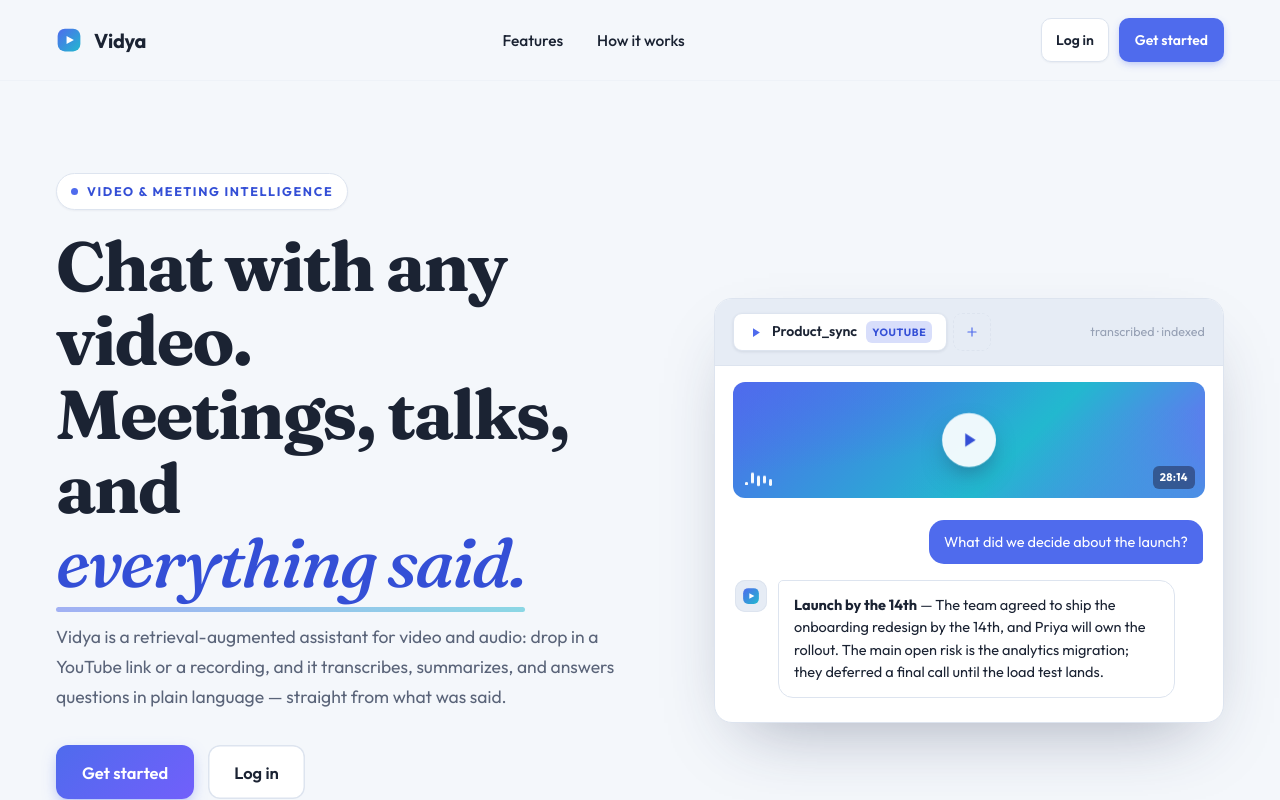
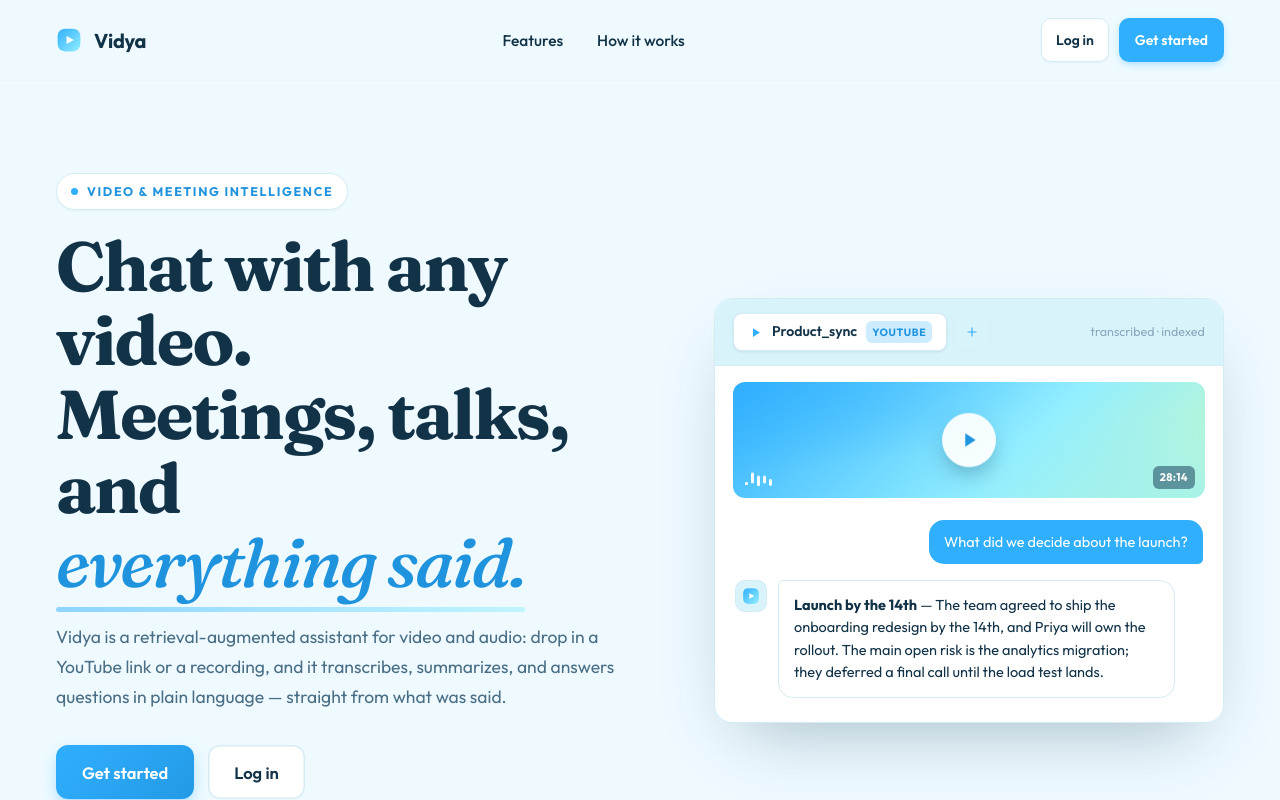
Before and after one commit to LetC0de/Ai-video-assistant, a React (Vite) app in the folder frontend/: page / in a window 1280 px wide. Built offline with nearby package versions, Linux system fonts and the light colour scheme; no server answers.

Commit message:
fix: update theme colors for porcelain and midnight for improved visual consistency

```diff
--- a/frontend/src/components/ThemeSwitcher.tsx
+++ b/frontend/src/components/ThemeSwitcher.tsx
@@ -4,10 +4,10 @@ import './ThemeSwitcher.css';
 export type ThemeName = 'porcelain' | 'sakura' | 'forest' | 'midnight';
 
 const THEMES: { name: ThemeName; label: string; swatch: string }[] = [
-  { name: 'porcelain', label: 'Porcelain', swatch: '#4f6bed' },
+  { name: 'porcelain', label: 'Porcelain', swatch: '#30afff' },
   { name: 'sakura', label: 'Sakura', swatch: '#ffbe91' },
   { name: 'forest', label: 'Forest', swatch: '#546b41' },
-  { name: 'midnight', label: 'Midnight', swatch: '#845ef7' },
+  { name: 'midnight', label: 'Midnight', swatch: '#995f2f' },
 ];
 
 const STORAGE_KEY = 'vidya-theme';
--- a/frontend/src/index.css
+++ b/frontend/src/index.css
@@ -9,42 +9,45 @@
 @import url('https://fonts.googleapis.com/css2?family=Fraunces:ital,opsz,wght@0,9..144,500;0,9..144,600;0,9..144,700;0,9..144,900;1,9..144,500;1,9..144,600;1,9..144,700&family=Outfit:wght@300;400;500;600;700&display=swap');
 
 :root {
-  /* ===== THEME: porcelain (default) — LIGHTEST: cool ice + indigo → violet ===== */
-  --bg: #f4f7fb;
-  --bg-deep: #e6ecf5;
-  --bg-rgb: 244, 247, 251;
+  /* ===== THEME: porcelain (default) — LIGHT: sky + aqua + mint ===== */
+  --bg: #eefaff;             /* palest sky tint */
+  --bg-deep: #d9f3fb;
+  --bg-rgb: 238, 250, 255;
   --surface: #ffffff;
   --surface-2: #ffffff;
 
   /* 0 = no ambient blobs (flat); 1 = full ambient aurora */
   --ambient: 1;
 
-  --ink: #1b2333;
-  --ink-soft: #5a6479;
-  --ink-faint: #97a1b5;
+  --ink: #123247;            /* deep navy from the sky tone (soft, not black) */
+  --ink-soft: #4a6e85;
+  --ink-faint: #8aa9bd;
 
-  --line: #dde4ef;
-  --line-soft: #eef2f8;
+  --line: #d4ecf5;
+  --line-soft: #eaf6fb;
 
-  --brand: #4f6bed;          /* indigo */
-  --brand-deep: #344fd6;
-  --brand-glow: rgba(79, 107, 237, 0.22);
-  --brand-rgb: 79, 107, 237;
+  /* The 4 cool tones: #30AFFF sky · #92EEFF aqua · #D8FFC5 mint · #C4F7CA mint-2.
+     Sky carries buttons (deep enough for white text); aqua/mint drive the ambient
+     blobs, video card and soft washes. */
+  --brand: #30afff;          /* sky */
+  --brand-deep: #1f93dd;
+  --brand-glow: rgba(48, 175, 255, 0.24);
+  --brand-rgb: 48, 175, 255;
 
-  --spark: #22b8cf;          /* cyan (gradient partner) */
-  --spark-soft: #d3f3f8;
-  --accent-rgb: 34, 184, 207;
+  --spark: #92eeff;          /* aqua (heading gradient + accent) */
+  --spark-soft: #d6f7fd;
+  --accent-rgb: 146, 238, 255;
 
-  --indigo: #7c5cff;         /* violet — gives buttons a deep indigo→violet sweep */
-  --indigo-soft: #e6e2ff;
-  --pink: #f06595;
-  --pink-soft: #fce0ea;
-  --amber: #f59f00;
-  --amber-soft: #fdeccb;
-  --leaf: #2f9e44;           /* green */
+  --indigo: #1f93dd;         /* deepened sky — gives buttons a sky→azure sweep */
+  --indigo-soft: #d6f7fd;
+  --pink: #c4f7ca;           /* mint-2 */
+  --pink-soft: #e4fbe7;
+  --amber: #d8ffc5;          /* mint */
+  --amber-soft: #ecfde3;
+  --leaf: #2f9e44;           /* green (semantic, kept legible) */
   --leaf-soft: #dcefe1;
   --leaf-rgb: 47, 158, 68;
-  --blue: #1c7ed6;           /* sky */
+  --blue: #1c7ed6;           /* sky-deep */
   --blue-soft: #d8eaf8;
 
   --danger: #e03131;
@@ -52,21 +55,21 @@
   --danger-line: #f4c2c2;
   --success: #2f9e44;
 
-  --theme-shadow-rgb: 35, 45, 80;
-  --overlay-bg: rgba(27, 35, 51, 0.4);
+  --theme-shadow-rgb: 30, 70, 95;
+  --overlay-bg: rgba(18, 50, 71, 0.4);
 
-  --blob-violet: #d8e0ff;
-  --blob-spark: #d3f3f8;
-  --blob-indigo: #e0e6ff;
+  --blob-violet: #30afff;     /* sky */
+  --blob-spark: #92eeff;      /* aqua */
+  --blob-indigo: #c4f7ca;     /* mint-2 */
 
-  --video-1: #4f6bed;
-  --video-2: #22b8cf;
-  --video-3: #7c5cff;
-  --video-wash: rgba(20, 28, 55, 0.55);
+  --video-1: #30afff;
+  --video-2: #92eeff;
+  --video-3: #c4f7ca;
+  --video-wash: rgba(18, 50, 71, 0.5);
 
   /* Code block: dark on light themes */
-  --code-bg: #1c2333;
-  --code-ink: #e8edff;
+  --code-bg: #14304a;
+  --code-ink: #e2f6ff;
 
   --shadow-sm: 0 1px 2px rgba(var(--theme-shadow-rgb), 0.07);
   --shadow-md: 0 6px 18px -6px rgba(var(--theme-shadow-rgb), 0.18);
@@ -219,63 +222,63 @@
   --code-ink: #e9efd9;
 }
 
-/* ===== THEME: midnight — DARKEST: electric violet + cyan + blue ===== */
+/* ===== THEME: midnight — DARK: warm terracotta-brown + rust + olive + gold ===== */
 [data-theme='midnight'] {
-  --bg: #14122b;
-  --bg-deep: #1d1a3a;
-  --bg-rgb: 20, 18, 43;
-  --surface: #211e40;
-  --surface-2: #211e40;
+  --bg: #1c120b;             /* deepest brown (from #622B14) */
+  --bg-deep: #251710;
+  --bg-rgb: 28, 18, 11;
+  --surface: #2b1c12;
+  --surface-2: #2b1c12;
 
   --ambient: 1;
 
-  --ink: #ece9ff;
-  --ink-soft: #b3aed8;
-  --ink-faint: #79719e;
+  --ink: #f0e6d2;            /* pale gold-cream text */
+  --ink-soft: #c2ad8e;
+  --ink-faint: #8c7a5e;
 
-  --line: #322e57;
-  --line-soft: #2a2649;
+  --line: #3e2a1c;
+  --line-soft: #34241257;
 
-  --brand: #845ef7;          /* electric violet */
-  --brand-deep: #7048e8;
-  --brand-glow: rgba(132, 94, 247, 0.3);
-  --brand-rgb: 132, 94, 247;
+  --brand: #995f2f;          /* rust (buttons — deep enough for white text) */
+  --brand-deep: #7d4a22;
+  --brand-glow: rgba(153, 95, 47, 0.28);
+  --brand-rgb: 153, 95, 47;
 
-  --spark: #22d3ee;          /* cyan (glowing gradient partner) */
-  --spark-soft: #1a4a5a;
-  --accent-rgb: 34, 211, 238;
+  --spark: #e4d6a9;          /* pale gold (heading gradient + accent) */
+  --spark-soft: #3a3120;
+  --accent-rgb: 228, 214, 169;
 
-  --indigo: #5c7cfa;         /* blue — gives buttons a violet→blue glow sweep */
-  --indigo-soft: #2a2a6b;
-  --pink: #f06595;
-  --pink-soft: #4a2a38;
-  --amber: #f59f00;
+  --indigo: #622b14;         /* deep terracotta-brown — gives buttons a rust→brown sweep */
+  --indigo-soft: #3a2417;
+  --pink: #978f66;           /* olive-khaki */
+  --pink-soft: #2e2b1d;
+  --amber: #e4d6a9;          /* pale gold */
   --amber-soft: #3a3120;
-  --leaf: #2fb380;
-  --leaf-soft: #1f4a36;
-  --leaf-rgb: 47, 179, 128;
-  --blue: #5c7cfa;
-  --blue-soft: #2a2a6b;
+  --leaf: #978f66;           /* olive-khaki */
+  --leaf-soft: #2e2b1d;
+  --leaf-rgb: 151, 143, 102;
+  --blue: #995f2f;           /* rust */
+  --blue-soft: #3a2417;
 
-  --danger: #ff6b6b;
-  --danger-soft: #3a1f26;
-  --danger-line: #5a2a32;
-  --success: #2fb380;
+  --danger: #c2603f;         /* rust-bright (errors stay in-palette) */
+  --danger-soft: #3a2114;
+  --danger-line: #5a3320;
+  --success: #978f66;         /* olive-khaki */
 
   --theme-shadow-rgb: 0, 0, 0;
-  --overlay-bg: rgba(0, 0, 0, 0.55);
+  --overlay-bg: rgba(28, 18, 11, 0.6);
 
-  --blob-violet: #3a2a6b;
-  --blob-spark: #1a4a5a;
-  --blob-indigo: #2a2a6b;
+  --blob-violet: #622b14;     /* terracotta-brown */
+  --blob-spark: #995f2f;      /* rust */
+  --blob-indigo: #e4d6a9;     /* pale gold */
 
-  --video-1: #845ef7;
-  --video-2: #22d3ee;
-  --video-3: #5c7cfa;
-  --video-wash: rgba(0, 0, 0, 0.55);
+  --video-1: #622b14;
+  --video-2: #995f2f;
+  --video-3: #e4d6a9;
+  --video-wash: rgba(0, 0, 0, 0.6);
 
-  --code-bg: #0c0a1e;
-  --code-ink: #d6d0ff;
+  --code-bg: #140c07;
+  --code-ink: #e4d6a9;
 }
 
 * {
```
